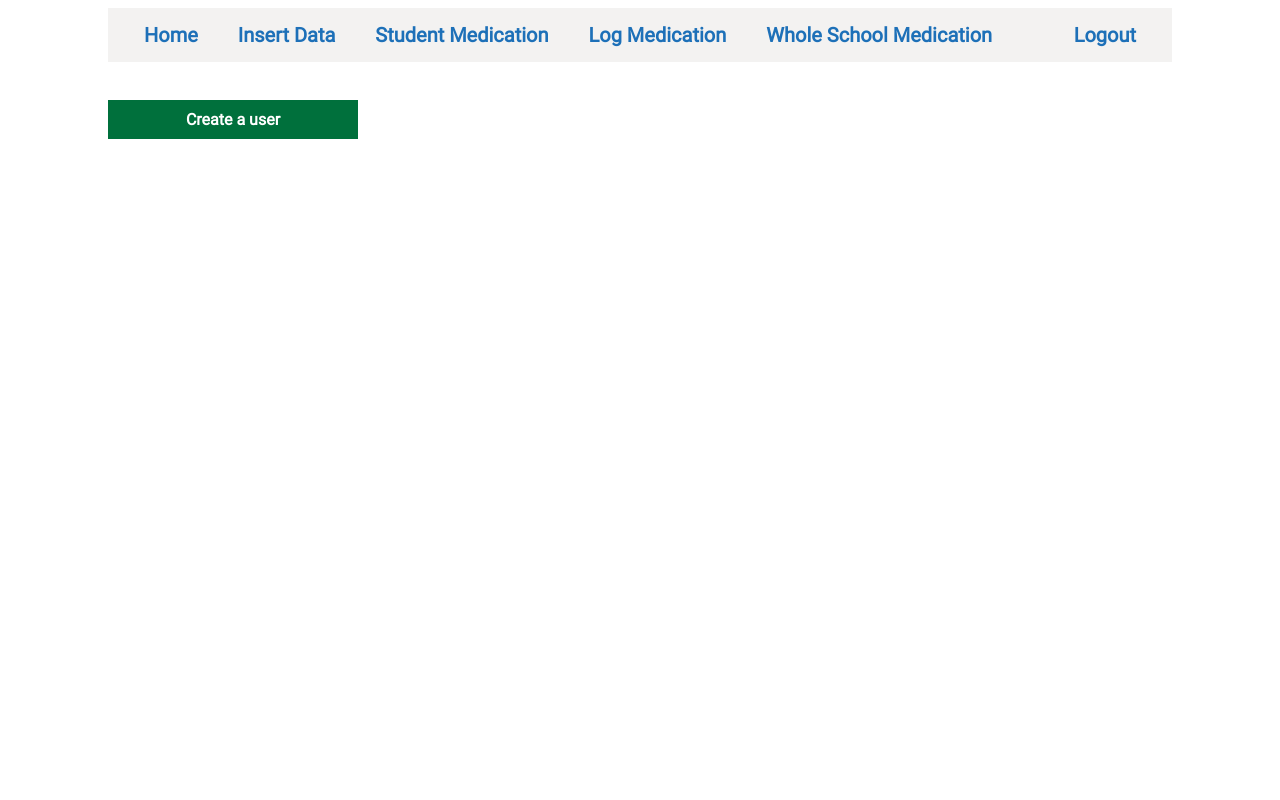
After one commit to utcl-mts/website, a PHP site: page /admin/admin_home.php in a window 1280 px wide. The commit adds this page. Run offline with PHP 8.4, Linux system fonts and the light colour scheme.

Commit message:
added: admin dashboad start

```diff
--- /dev/null
+++ b/admin/admin_home.php
@@ -0,0 +1,24 @@
+<?php
+?>
+
+<link rel="stylesheet" href="../assets/style/style.css">
+<body class="full_page_styling">
+<title>Hours Tracking - Admin</title>
+<div>
+    <div>
+        <ul class="nav_bar">
+            <div class="nav_left">
+                <li class="navbar_li"><a href="../dashboard/dashboard.php">Home</a></li>
+                <li class="navbar_li"><a href="../insert_data/insert_data_home.php">Insert Data</a></li>
+                <li class="navbar_li"><a href="../bigtable/bigtable.php">Student Medication</a></li>
+                <!--                <li class="navbar_li"><a href="../administer/administer_form.php">Administer Medication</a></li>-->
+                <li class="navbar_li"><a href="../log/log_form.php">Log Medication</a></li>
+                <li class="navbar_li"><a href="../whole_school/whole_school_table.php">Whole School Medication</a></li>
+            </div>
+            <div class="nav_left">
+                <li class="navbar_li"><a href="../logout.php">Logout</a></li>
+            </div>
+        </ul>
+    </div>
+    <br><br>
+    <button class="submit"><a>Create a user</a></button>
--- a/dashboard/dashboard.php
+++ b/dashboard/dashboard.php
@@ -120,6 +120,7 @@ foreach ($dose_result as $row) {
                 <li class="navbar_li"><a href="../whole_school/whole_school_table.php">Whole School Medication</a></li>
             </div>
             <div class="nav_left">
+                <li class="navbar_li"><a href="../admin/admin_home.php">Admin</a></li>
                 <li class="navbar_li"><a href="../logout.php">Logout</a></li>
             </div>
         </ul>
```
